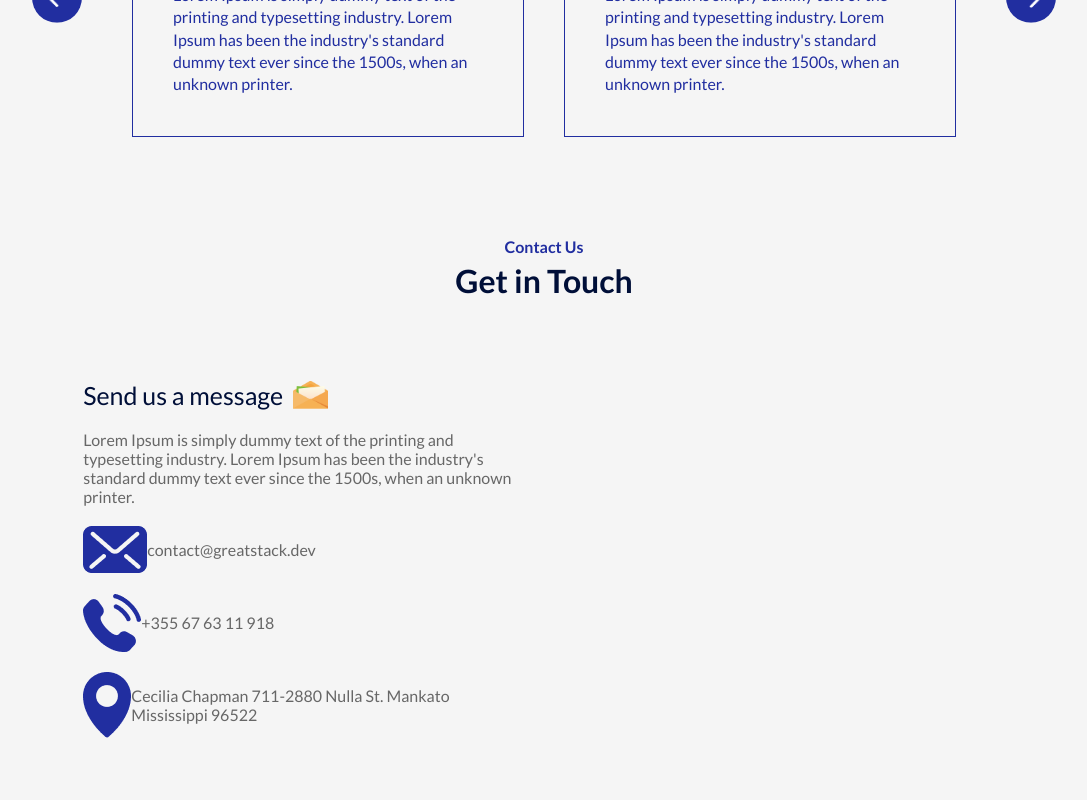
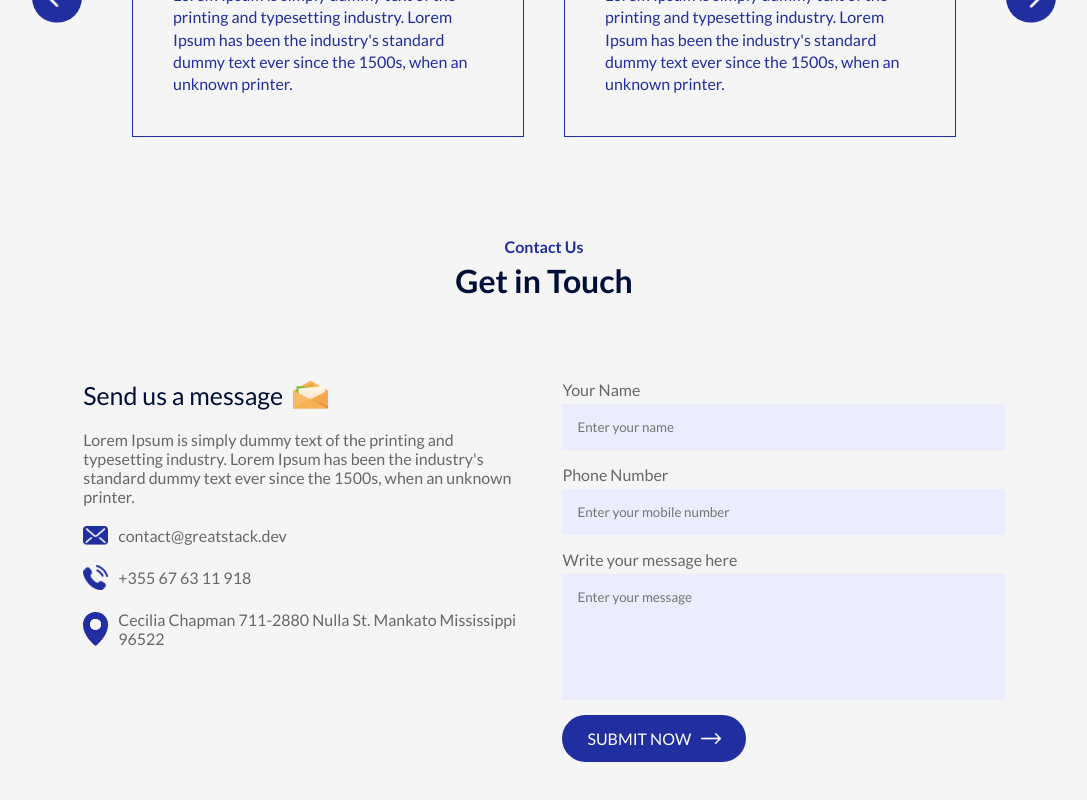
Before and after one commit to FlavioAvdulla/react_website_03, a React app: page / in a window 1280 px wide. Shown: the part 2804-3604 px from the top of the page, without its empty margins (96-1183 px from the left). Built offline with nearby package versions, Linux system fonts and the light colour scheme; the HTML template or start-up script is replaced by a standard one.

Commit message:
website update

```diff
--- a/src/Components/Contact/Contact.css
+++ b/src/Components/Contact/Contact.css
@@ -5,10 +5,12 @@
 	align-content: center;
 	justify-content: space-between;
 }
+
 .contact-col {
 	flex-basis: 48%;
 	color: #676767;
 }
+
 .contact-col h3 {
 	color: #000f38;
 	font-weight: 500;
@@ -17,16 +19,37 @@
 	align-items: center;
 	margin-bottom: 20px;
 }
+
 .contact-col h3 img {
 	width: 35px;
 	margin-left: 10px;
 }
+
 .contact-col p {
 	max-width: 450px;
 	list-style: 0.3;
 }
+
 .contact-col ul li {
 	display: flex;
 	align-items: center;
 	margin: 20px 0;
 }
+
+.contact-col ul li img {
+	width: 25px;
+	margin-right: 10px;
+}
+
+.contact form input,
+.contact form textarea {
+	display: block;
+	width: 100%;
+	background: #ebecfe;
+	padding: 15px;
+	border: 0;
+	outline: 0;
+	margin-bottom: 15px;
+	margin-top: 5px;
+	resize: none;
+}
--- a/src/Components/Contact/Contact.jsx
+++ b/src/Components/Contact/Contact.jsx
@@ -4,8 +4,34 @@ import msg_icon from "../../assets/msg-icon.png";
 import mail_icon from "../../assets/mail-icon.png";
 import phone_icon from "../../assets/phone-icon.png";
 import location_icon from "../../assets/location-icon.png";
+import white_arrow from "../../assets/white-arrow.png";
 
 const Contact = () => {
+  const [result, setResult] = React.useState("");
+
+  const onSubmit = async (event) => {
+    event.preventDefault();
+    setResult("Sending...");
+    const formData = new FormData(event.target);
+
+    formData.append("access_key", "6051b6b5-751e-4800-8de9-89c9c0bb27e9");
+
+    const response = await fetch("https://api.web3forms.com/submit", {
+      method: "POST",
+      body: formData,
+    });
+
+    const data = await response.json();
+
+    if (data.success) {
+      setResult("Form Submitted Successfully");
+      event.target.reset();
+    } else {
+      console.log("Error", data);
+      setResult(data.message);
+    }
+  };
+
   return (
     <div className="contact">
       <div className="contact-col">
@@ -18,12 +44,49 @@ const Contact = () => {
           since the 1500s, when an unknown printer.
         </p>
         <ul>
-          <li><img src={mail_icon} alt="" />contact@greatstack.dev</li>
-          <li><img src={phone_icon} alt="" />+355 67 63 11 918</li>
-          <li><img src={location_icon} alt="" />Cecilia Chapman 711-2880 Nulla St. Mankato Mississippi 96522</li>
+          <li>
+            <img src={mail_icon} alt="" />
+            contact@greatstack.dev
+          </li>
+          <li>
+            <img src={phone_icon} alt="" />
+            +355 67 63 11 918
+          </li>
+          <li>
+            <img src={location_icon} alt="" />
+            Cecilia Chapman 711-2880 Nulla St. Mankato Mississippi 96522
+          </li>
         </ul>
       </div>
-      <div className="contact-col"></div>
+      <div className="contact-col">
+        <form onSubmit={onSubmit}>
+          <label>Your Name</label>
+          <input
+            type="text"
+            name="name"
+            placeholder="Enter your name"
+            required
+          />
+          <label>Phone Number</label>
+          <input
+            type="tel"
+            name="phone"
+            placeholder="Enter your mobile number"
+            required
+          />
+          <label>Write your message here</label>
+          <textarea
+            name="message"
+            rows="6"
+            placeholder="Enter your message"
+            required
+          ></textarea>
+          <button type="submit" className="btn dark-btn">
+            SUBMIT NOW <img src={white_arrow} alt="" />
+          </button>
+        </form>
+        <span>{result}</span>
+      </div>
     </div>
   );
 };
```
